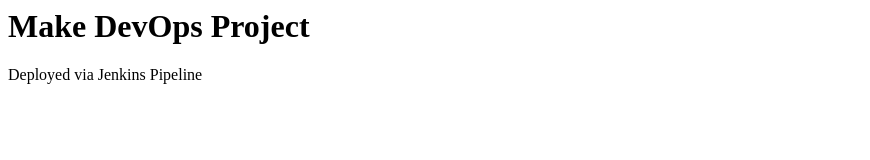
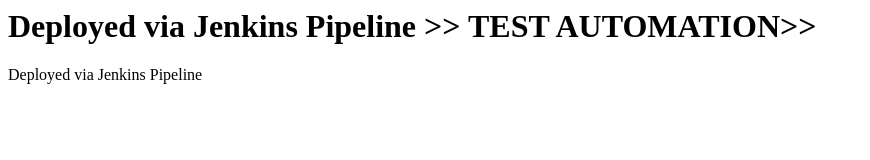
Before and after one commit to tammanasandeep00-cmyk/jenkins-devops-demo, a plain HTML site: page index.html in a window 1280 px wide. Shown: the whole page, without its empty margins (0-870 px from the left). Drawn offline with Linux system fonts and the light colour scheme.

Commit message:
Update index.html

```diff
--- a/index.html
+++ b/index.html
@@ -1,2 +1,2 @@
-<h1>Make DevOps Project  </h1>
+<h1>Deployed via Jenkins Pipeline >> TEST AUTOMATION>></h1>
 <p>Deployed via Jenkins Pipeline</p>
```
